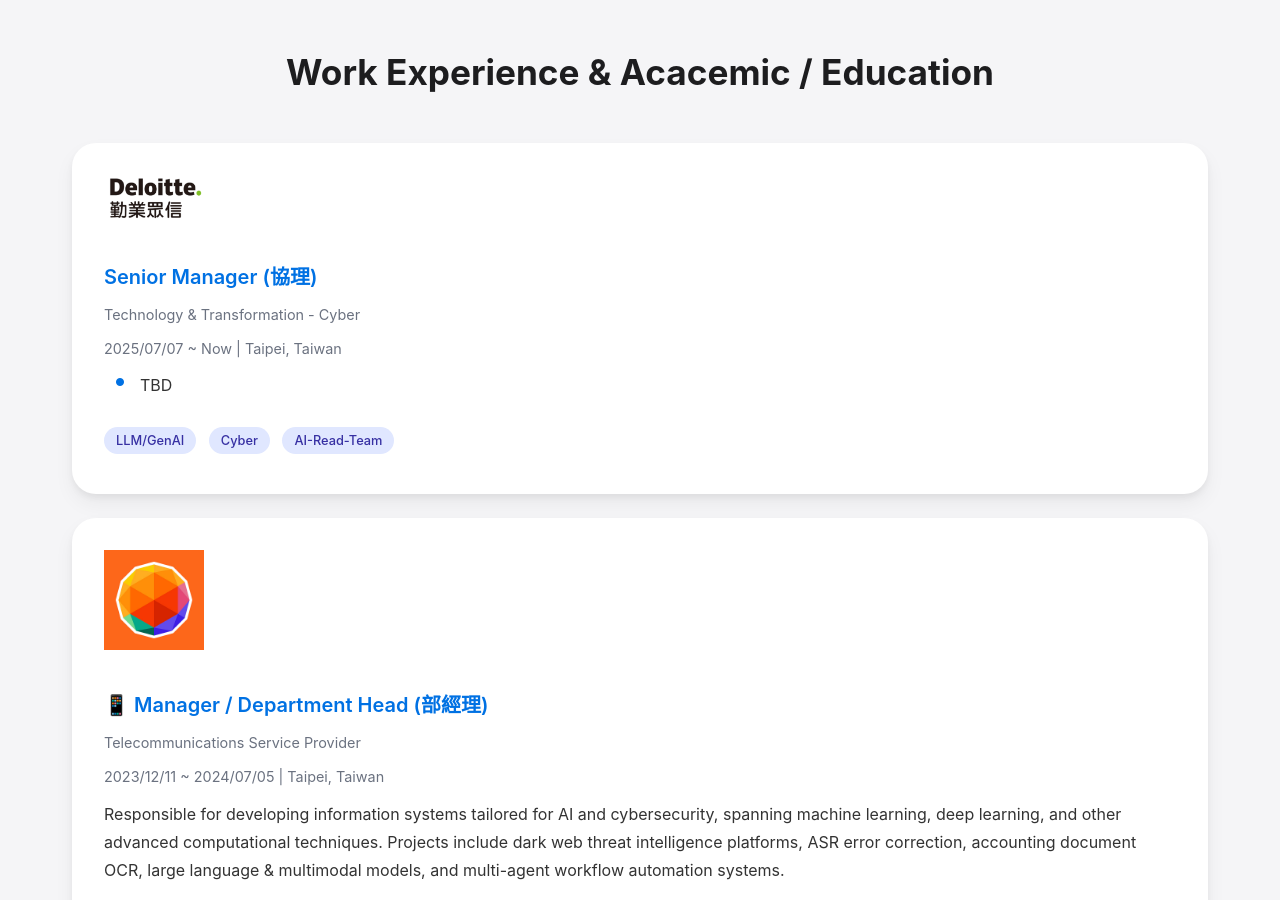
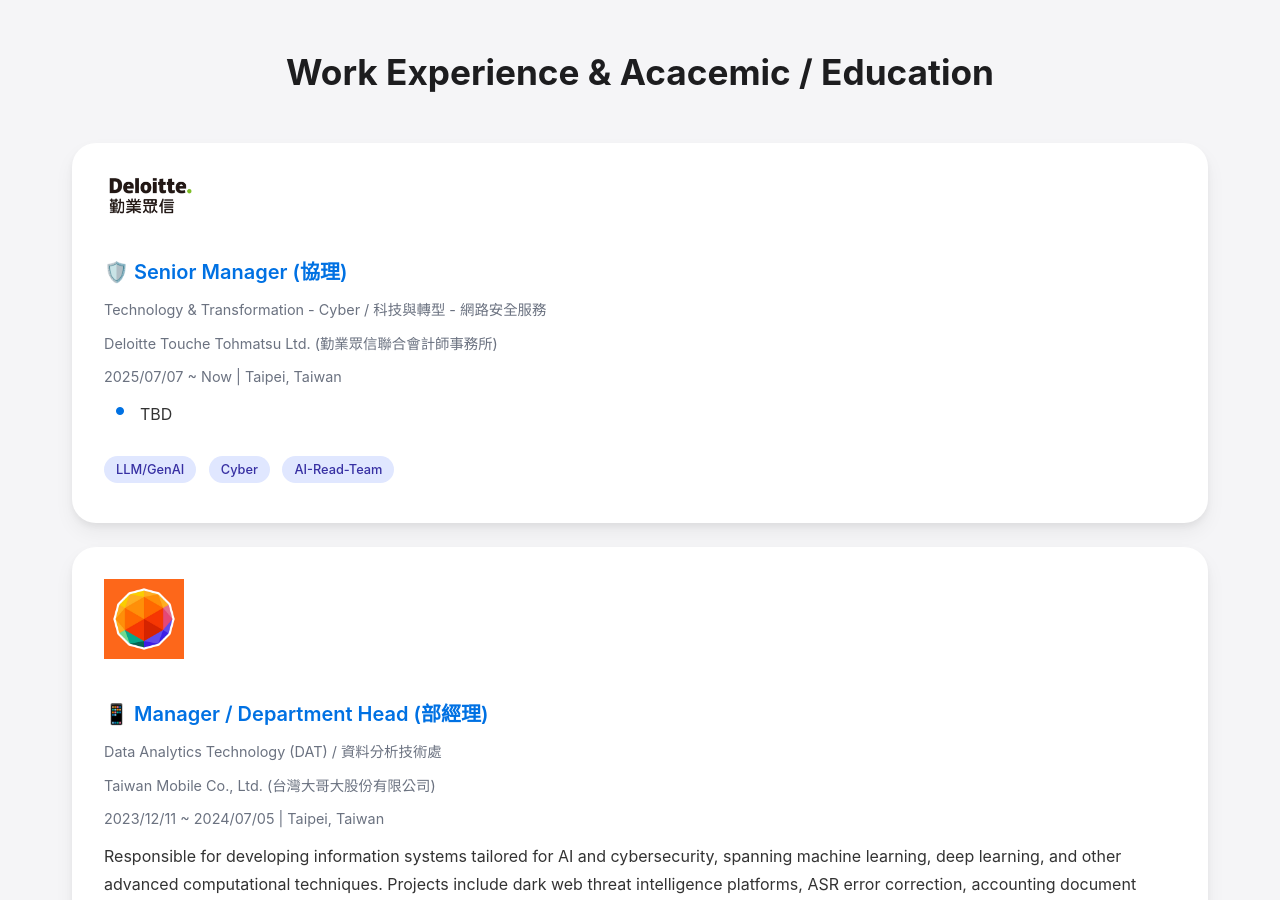
Before and after one commit to Deep-Learning-101/TonTon, a Jekyll site: the page index.html, which Jekyll copies as it is, in a window 1280 px wide and 900 px high, scrolled down 1902 px. Built offline with Jekyll 4.4.1, drawn with Linux system fonts in a browser that asks for light colours; nearby versions of some CDN libraries.

Commit message:
UPDATE Work Experience Again

```diff
--- a/index.html
+++ b/index.html
@@ -270,9 +270,10 @@
         <h2 class="bento-title-large text-center my-12">Work Experience & Acacemic / Education </h2>
 
         <div class="bento-box motion-div">
-            <a href="https://www.deloitte.com/tw/" target="_blank"><img src="https://raw.githubusercontent.com/Deep-Learning-101/TonTon/refs/heads/main/_includes/deloitte.png" width="100" height="auto" class="mb-4"></img></a>
-            <h3 class="bento-subtitle">Senior Manager (協理)</h3>
-            <div class="meta-info">Technology & Transformation - Cyber</div>
+            <a href="https://www.deloitte.com/tw/" target="_blank"><img src="https://raw.githubusercontent.com/Deep-Learning-101/TonTon/refs/heads/main/_includes/deloitte.png" width="90" height="auto" class="mb-4"></img></a>
+            <h3 class="bento-subtitle">🛡️ Senior Manager (協理)</h3>
+            <div class="meta-info">Technology & Transformation - Cyber / 科技與轉型 - 網路安全服務</div>
+            <div class="meta-info">Deloitte Touche Tohmatsu Ltd. (勤業眾信聯合會計師事務所)</div>
             <div class="meta-info">2025/07/07 ~ Now | Taipei, Taiwan</div>
             <div class="bento-text">
                 <ul class="bento-list">
@@ -285,9 +286,10 @@
         </div>
 
         <div class="bento-box motion-div">
-            <a href="https://www.taiwanmobile.com/" target="_blank"><img src="https://raw.githubusercontent.com/Deep-Learning-101/TonTon/refs/heads/main/_includes/TWM.png" width="100" height="auto" class="mb-4"></img></a>
+            <a href="https://www.taiwanmobile.com/" target="_blank"><img src="https://raw.githubusercontent.com/Deep-Learning-101/TonTon/refs/heads/main/_includes/TWM.png" width="80" height="auto" class="mb-4"></img></a>
             <h3 class="bento-subtitle">📱 Manager / Department Head (部經理)</h3>
-            <div class="meta-info">Telecommunications Service Provider</div>
+            <div class="meta-info">Data Analytics Technology (DAT) / 資料分析技術處</div>
+            <div class="meta-info">Taiwan Mobile Co., Ltd. (台灣大哥大股份有限公司)</div>
             <div class="meta-info">2023/12/11 ~ 2024/07/05 | Taipei, Taiwan</div>
             <div class="bento-text">
                 <p>Responsible for developing information systems tailored for AI and cybersecurity, spanning machine learning, deep learning, and other advanced computational techniques. Projects include dark web threat intelligence platforms, ASR error correction, accounting document OCR, large language & multimodal models, and multi-agent workflow automation systems.</p>
```
